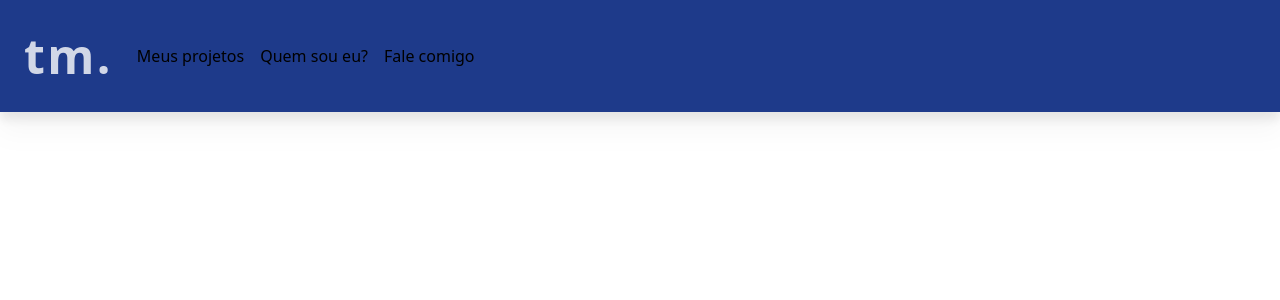
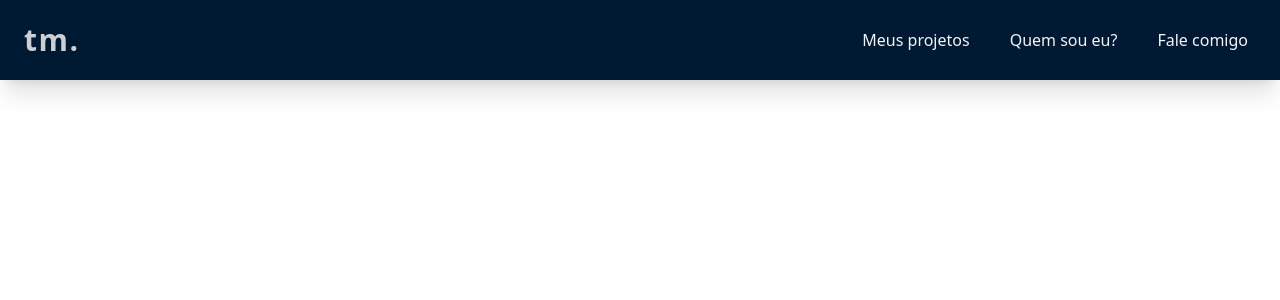
Before and after one commit to Tassio-Med/my-portfolio, a React (Create React App) app: page / in a window 1280 px wide. Shown: the top 300 px of the page. Built offline with nearby package versions, Linux system fonts and the light colour scheme; the HTML template or start-up script is replaced by a standard one.

Commit message:
feat: Navbar estilizada

```diff
--- a/src/Components/Navbar.jsx
+++ b/src/Components/Navbar.jsx
@@ -1,49 +1,53 @@
 import React,{ useState } from "react";
 import { Link } from 'react-scroll'
+// import { Link, Button, Element, Events, animateScroll as scroll, scrollSpy, scroller } from 'react-scroll'
+
 
 
 import { HiMenu } from 'react-icons/hi';
-import { GrClose } from 'react-icons/gr';
+import { MdClose } from 'react-icons/md';
 
 function Nav(){
   const [navbar, setNavbar] = useState(false);
   const handleClick = () => setNavbar(!navbar);
 
-  // const handleClose = () => setNavbar(!navbar);
+  const handleClose = () => setNavbar(!navbar);
 
   return(
-    <nav className="z-20 fixed flex w-screen h-28 bg-blue-900 drop-shadow-xl">
+    <nav className="w-screen h-20 z-10 bg-[#001933] fixed shadow-xl">
 
       <div className="px-2 flex justify-between items-center w-full h-full">
-        <div className="flex items-center">
-          <h1 className="p-4 relative list-none font-bold text-5xl tm tm:hover"><Link href="#hero" className="tracking-wider">tm.</Link></h1>
-          <ul className="hidden md:flex">
-            <li className="p-2 flex justify-center rounded-3xl list-none transition- hover:bg-blue-700 duration-700">
+        <div className="flex items-center w-screen">
+          <h1 className="p-4 mr-4 font-bold text-2xl tm tm:hover md:text-3xl">
+            <Link to="home" smooth={true} duration={500} className="tracking-wider">tm.</Link>
+          </h1>
+          <ul className="hidden text-slate-100 w-full justify-end md:flex">
+            <li className="p-2 mr-6 rounded-lg list-none transition- hover:bg-blue-700 duration-700">
               <Link to="home" smooth={true} duration={500}>Meus projetos</Link>
             </li>
-            <li className="p-2 rounded-3xl list-none hover:bg-blue-700 duration-700">
+            <li className="p-2 mr-6 rounded-lg list-none hover:bg-blue-700 duration-700">
               <Link to="sobre" smooth={true} offset={-200} duration={500}>Quem sou eu?</Link>
             </li>
-            <li className="p-2 rounded-3xl list-none hover:bg-blue-700 duration-700">
+            <li className="p-2 mr-4 rounded-lg list-none hover:bg-blue-700 duration-700">
               <Link to="trabalhos" smooth={true} offset={-100} duration={500}>Fale comigo</Link>
             </li>
           </ul>
         </div>
 
-        <div className="md:hidden mr-4" onClick={handleClick}>
-          {!navbar ? <HiMenu className="w-5" /> : <GrClose className="w-5" />}
+        <div className="text-slate-50 md:hidden mr-4" onClick={handleClick}>
+          {!navbar ? <HiMenu className="text-xl cursor-pointer" /> : <MdClose className="text-2xl text-slate-50 cursor-pointer" />}
         </div>
       </div>
 
-      <ul className={!navbar ? "hidden" : "absolute bg-blue-900 w-full px-8"}>
-        <li className="p-2 flex justify-center rounded-3xl list-none transition- hover:bg-blue-700 duration-700">
-          <Link to="home" smooth={true} duration={500}>Meus projetos</Link>
+      <ul className={!navbar ? "hidden" : "absolute bg-[#001933] w-full px-8 text-slate-50"}>
+        <li className="p-2 mb-3 rounded-lg list-none transition- hover:bg-blue-700 duration-700">
+          <Link to="home" smooth={true} duration={500} onClick={handleClose}>Meus projetos</Link>
         </li>
-        <li className="p-2 rounded-3xl list-none hover:bg-blue-700 duration-700">
-          <Link to="sobre" smooth={true} offset={-200} duration={500}>Quem sou eu?</Link>
+        <li className="p-2 mb-3 rounded-lg list-none hover:bg-blue-700 duration-700">
+          <Link to="sobre" smooth={true} offset={-200} duration={500} onClick={handleClose}>Quem sou eu?</Link>
         </li>
-        <li className="p-2 rounded-3xl list-none hover:bg-blue-700 duration-700">
-          <Link to="trabalhos" smooth={true} offset={-100} duration={500}>Fale comigo</Link>
+        <li className="p-2 mb-3 rounded-lg list-none hover:bg-blue-700 duration-700">
+          <Link to="trabalhos" smooth={true} offset={-100} duration={500} onClick={handleClose}>Fale comigo</Link>
         </li>
       </ul>
     </nav>
```
